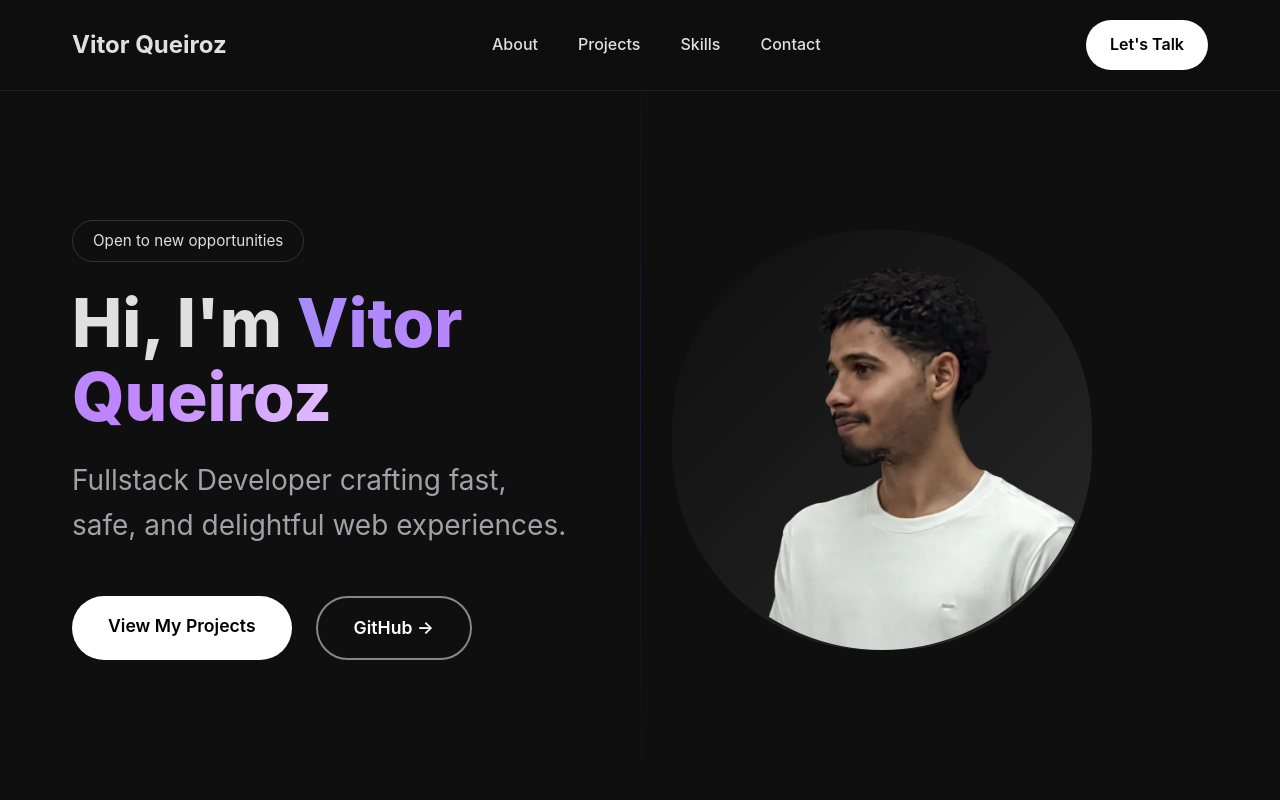
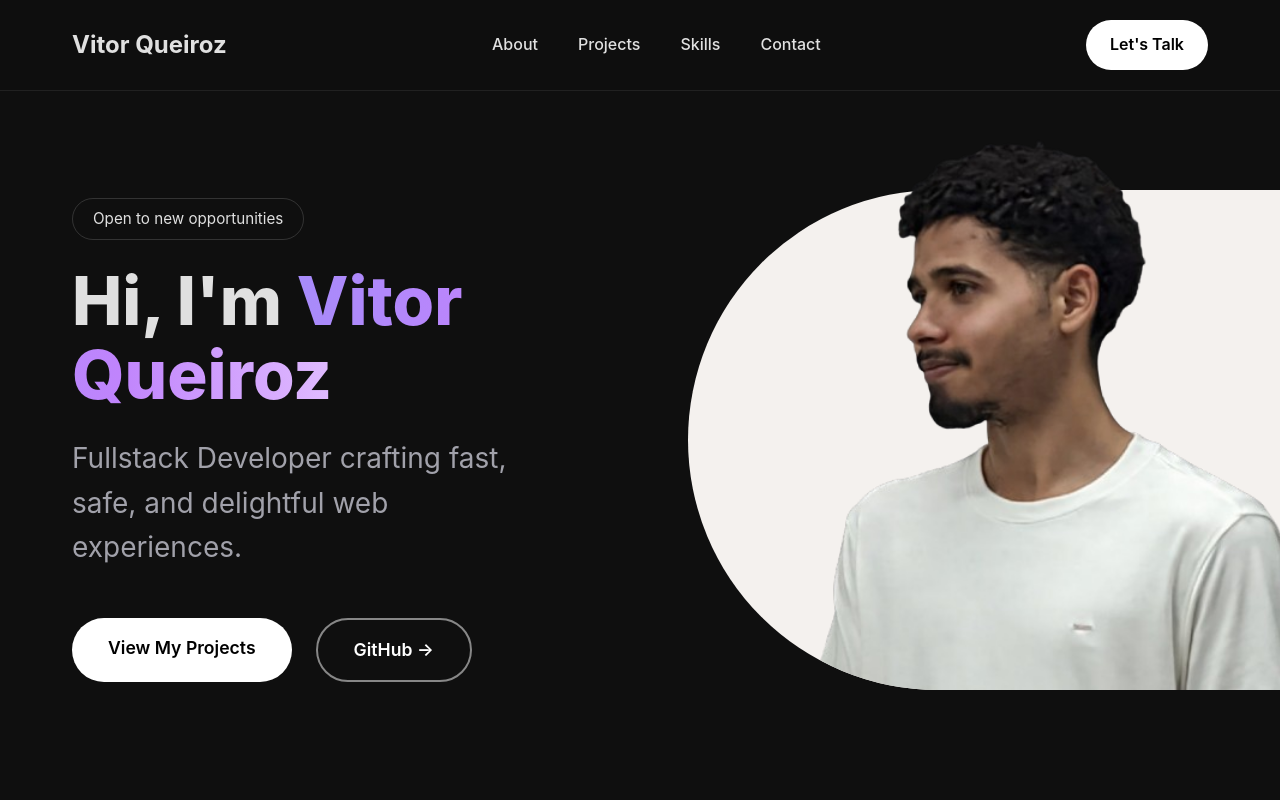
Before and after one commit to vitorQN/PersonalPortfolio, a React (Vite) app: page / in a window 1280 px wide. Shown: the top 800 px of the page. Built offline with nearby package versions, Linux system fonts and the light colour scheme.

Commit message:
Style:profielPhoto redesing

```diff
--- a/src/pages/HeroSection/Hero.css
+++ b/src/pages/HeroSection/Hero.css
@@ -7,15 +7,6 @@
   position: relative;
 }
 
-.hero::before {
-  content: '';
-  position: absolute;
-  top: 0;
-  left: 50%;
-  width: 1px;
-  height: 100%;
-  background: linear-gradient(transparent, rgba(100, 108, 255, 0.15), transparent);
-}
 
 .hero-container {
   max-width: 1200px;
@@ -65,28 +56,51 @@
   flex-wrap: wrap;
 }
 
-.hero-image {
-  display: flex;
-  justify-content: center;
-  width: 100%;
-  max-width: 420px;
-  border-radius: 200px;
-  background: linear-gradient(
-    to bottom right,
-    transparent,
-    rgba(255, 255, 255, 0.1)
- );
+.image-frame {
+    width: 600px;
+    height: 500px;
+
+    background: #f4f1ee;
+
+    border-radius:  250px 0 0 250px;
+
+    position: relative;
+
+    overflow: hidden;
 }
 
-.profile-photo {
-  width: 100%;
-  max-width: 620px;
-  border-radius: 250px;
-  transition: transform 0.6s ease;
+.profile-inside {
+    position: absolute;
+
+    bottom: -0px;
+    left: 50%;
+
+    transform: translateX(-50%);
+
+    height: 120%;
+
+    z-index: 3;
 }
 
-.profile-photo:hover {
-  transform: scale(1.03);
+
+.hero-image {
+    position: relative;
+    width: 600px;
+    height: 500px;
+    justify-self: end;
+    transform: translateX(80px);
+}
+
+.profile-outside {
+    position: absolute;
+    bottom: 0;
+    left: 50%;
+
+    transform: translateX(-50%);
+    border-radius: 80%;
+    height: 120%;
+
+    pointer-events: none;
 }
 
 @media (max-width: 768px) {
--- a/src/pages/HeroSection/Hero.jsx
+++ b/src/pages/HeroSection/Hero.jsx
@@ -2,7 +2,7 @@ import profilebg from '../../assets/profilebg.png';
 import './Hero.css';
 
 function Hero() {
-  return (
+    return (
         <section className="hero">
             <div className="hero-container">
                 {/* Left: Text */}
@@ -27,11 +27,14 @@ function Hero() {
 
                 {/* Right: Profile Photo */}
                 <div className="hero-image">
-                    <img
-                        src={profilebg}
-                        alt="Your Profile"
-                        className="profile-photo"
-                    />
+                    <div className="image-frame">
+                        <img
+                            src={profilebg}
+                            alt="Profile"
+                            className="profile-inside"
+                        />
+                    </div>
+                    <img src={profilebg} className="profile-outside" />
                 </div>
             </div>
         </section>
```
